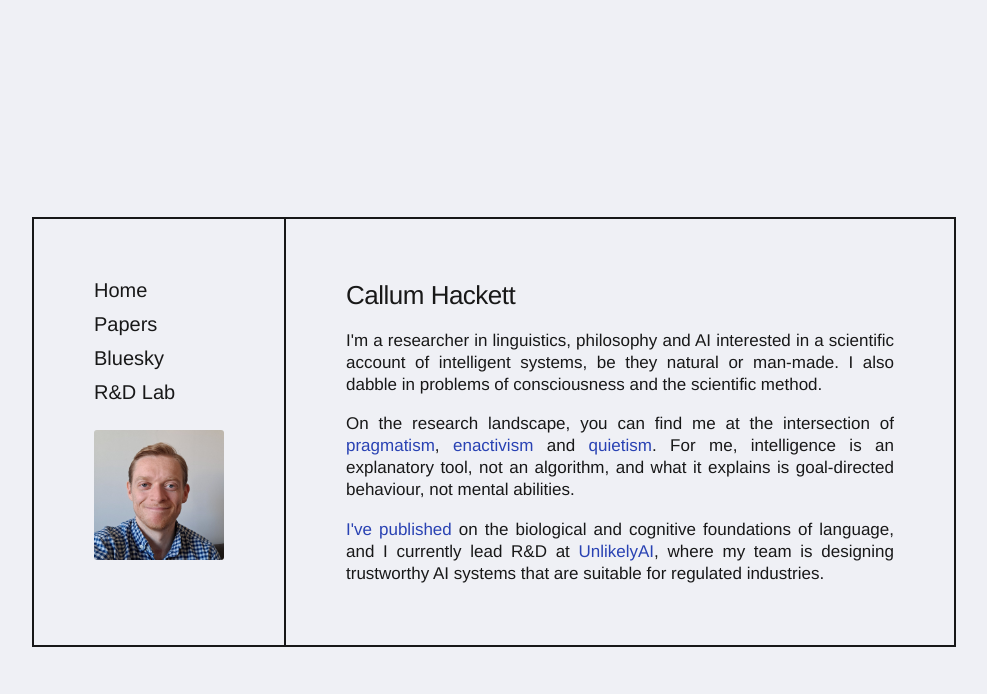
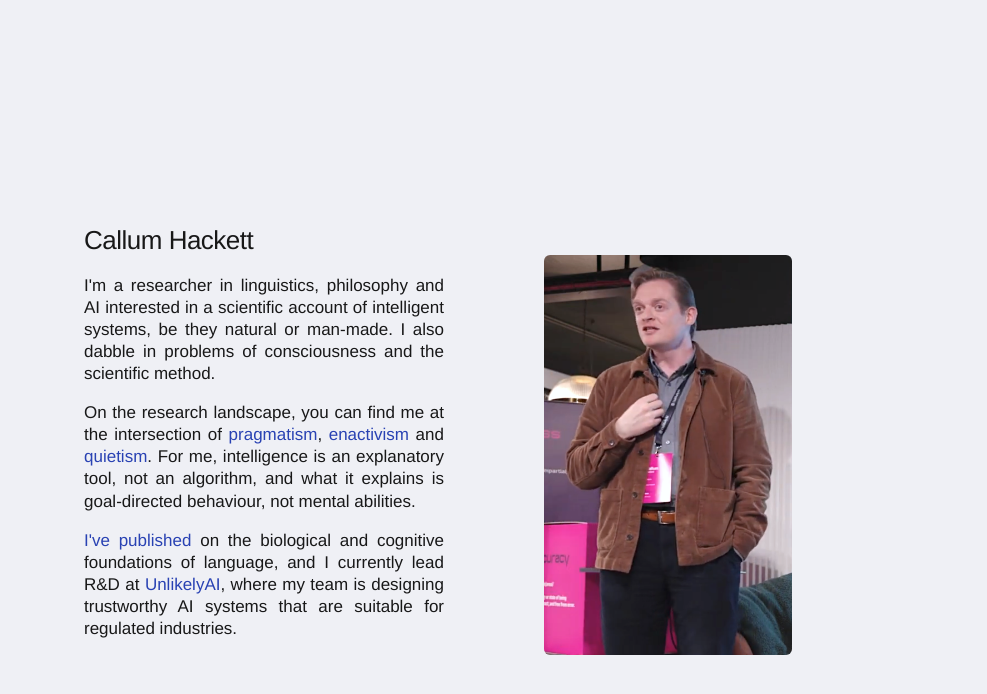
Before and after one commit to callumhackett/callumhackett.github.io, a Jekyll site: the page built from index.md, in a window 1280 px wide. Shown: the top 694 px of the page, without its empty margins (146-1133 px from the left). Built offline with Jekyll 4.4.1, drawn with Linux system fonts in a browser that asks for light colours; some web fonts are replaced.

Commit message:
content updates

```diff
--- a/_includes/meta.html
+++ b/_includes/meta.html
@@ -32,10 +32,8 @@
 
     <body>
         <div id="body-grid">
-            {%- include navigation.html -%}
-            <div id="body-content">
-                {{ include.body-content }}
-            </div>
+            <div class="cell">{{ include.body-content }}</div>
+            <div class="cell"><img src="/assets/images/3_edit.png" style="border-radius: 6px;"/></div>
         </div>
     </body>
 </html>
--- a/_includes/navigation.html
+++ b/_includes/navigation.html
@@ -1,7 +1,6 @@
 <div id="navigation">
     <div><p><a href="/index.html">Home</a></p></div>
     <div><p><a href="/papers">Papers</a></p></div>
-    <div><p><a href="https://bsky.app/profile/callumhackett.bsky.social" target="blank">Bluesky</a></p></div>
-    <div><p><a href="https://lab.unlikely.ai/" target="blank">R&D Lab</a></p></div>
-    <div><img src="/assets/images/CH_profile.jpg" width=130px style="margin-top: 12px; border-radius: 3px;"/></div>
+    <div><p><a href="https://callumhackett.substack.com/" target="blank">Substack</a></p></div>
+    <div><img src="/assets/images/3_edit.png" width=130px style="margin-top: 12px; border-radius: 6px;"/></div>
 </div>
--- a/assets/css/core.css
+++ b/assets/css/core.css
@@ -7,11 +7,7 @@ body {
 }
 #body-grid {
     display: flex;
-    border: var(--border);
-}
-#navigation {
-    display: flex;
-    flex-wrap: wrap;
+    align-items: center;
 }
 hr {
     border: 1px solid var(--text-black);
@@ -199,8 +195,13 @@ audio {
         width: var(--max-content-width);
         flex-direction: row;
     }
-    #body-content {
-        padding: 60px;
+    .cell {
+        flex: 1;
+        padding: 0 50px;
+    }
+    .cell img {
+        height: 400px;
+        margin-top: 50px;
     }
     #navigation {
         flex-direction: column;
```
Also changed, not shown: assets/images/3_edit.png (added), 1 other file.
